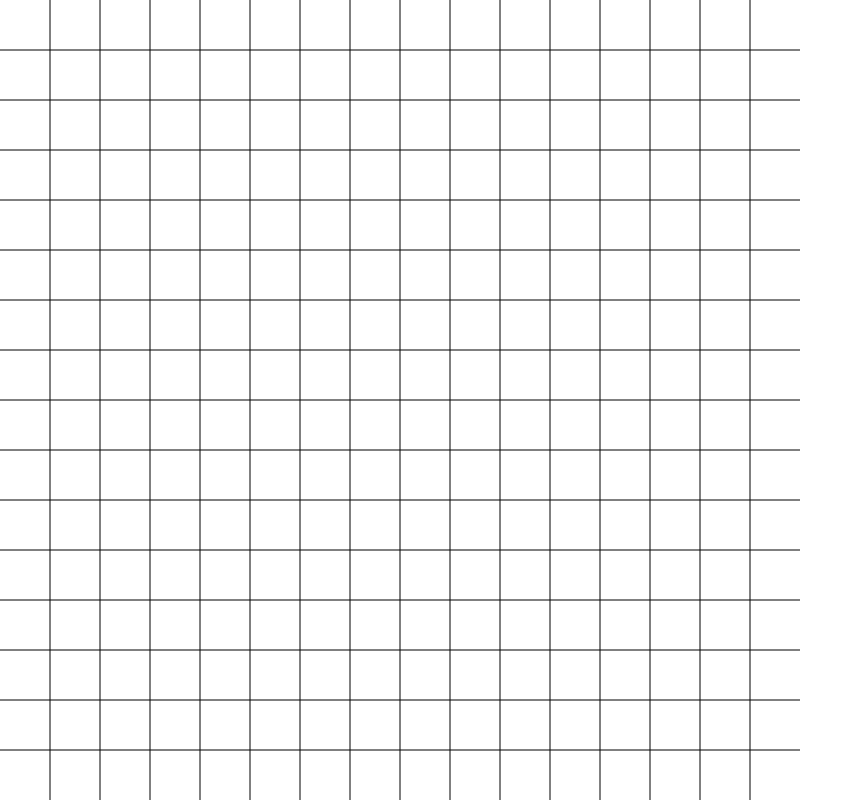
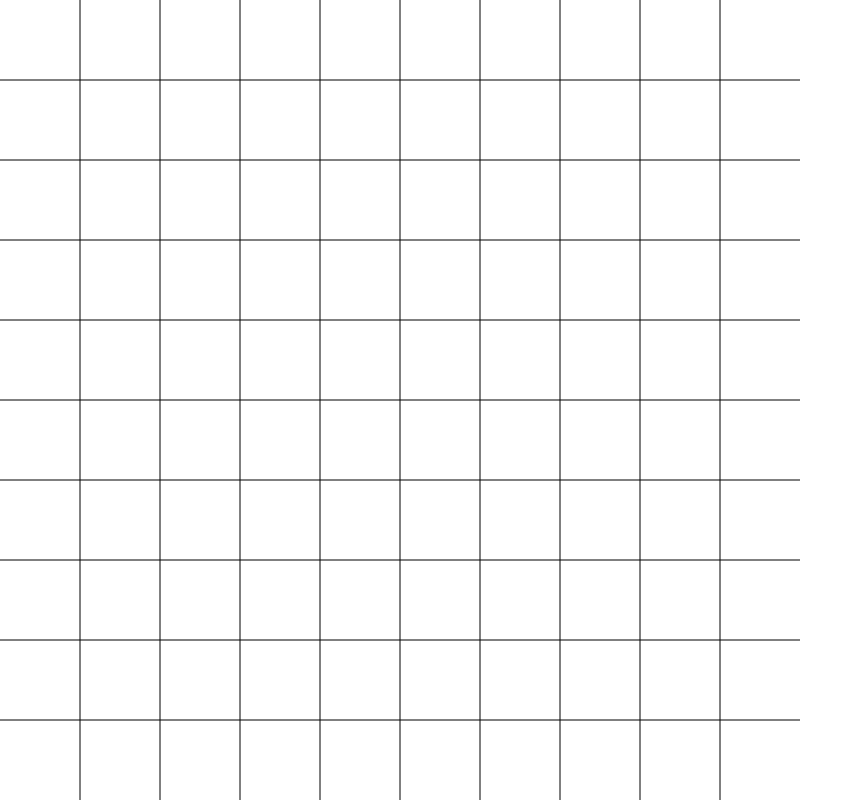
Before and after one commit to Moloshnew/js_test, a plain HTML site: page index.html in a window 1280 px wide. Shown: the whole page, without its empty margins (0-863 px from the left). Drawn offline with Linux system fonts and the light colour scheme.

Commit message:
Update index.html

```diff
--- a/index.html
+++ b/index.html
@@ -14,7 +14,7 @@ ctx = cnv.getContext('2d');
 
 cnv.width = window.innerWidth;
 cnv.height = window.innerHeight;
-var len = 150;
+var len, size = 10;
 
 if (window.innerWidth < window.innerHeight)
     len = window.innerWidth;
@@ -40,14 +40,14 @@ var map = [
 [0,0,0,0,0,0,0,0,0,0,0,0,0,0,0,0]
 ];
 
-for (let i = 1; i < 16; i++) {
-ctx.moveTo(0, i * len / 16);
-ctx.lineTo(len, i * len / 16);
+for (let i = 1; i < size; i++) {
+ctx.moveTo(0, i * len / size);
+ctx.lineTo(len, i * len / size);
 }
 
-for (let i = 1; i < 16; i++) {
-ctx.moveTo(i * len / 16, 0);
-ctx.lineTo(i * len / 16, len);
+for (let i = 1; i < size; i++) {
+ctx.moveTo(i * len / size, 0);
+ctx.lineTo(i * len / size, len);
 }
 
 ctx.stroke();
@@ -55,8 +55,8 @@ ctx.stroke();
 var symb = 1;
 cnv.onclick = function(event) {
 var
-x = Math.floor(event.clientX / len * 16),
-y = Math.floor(event.clientY / len * 16);
+x = Math.floor(event.clientX / len * size),
+y = Math.floor(event.clientY / len * size);
 
 if (map[x][y] == 0) {
 map[x][y] = symb;
@@ -67,7 +67,7 @@ ctx.fillStyle = 'yellow';
 } else {
 ctx.fillStyle = 'blue';
 }
-ctx.fillRect(x * len / 16, y * len / 16, len / 16, len / 16);
+ctx.fillRect(x * len / size, y * len / size, len / size, len / size);
 }
 }
     </script>
```
